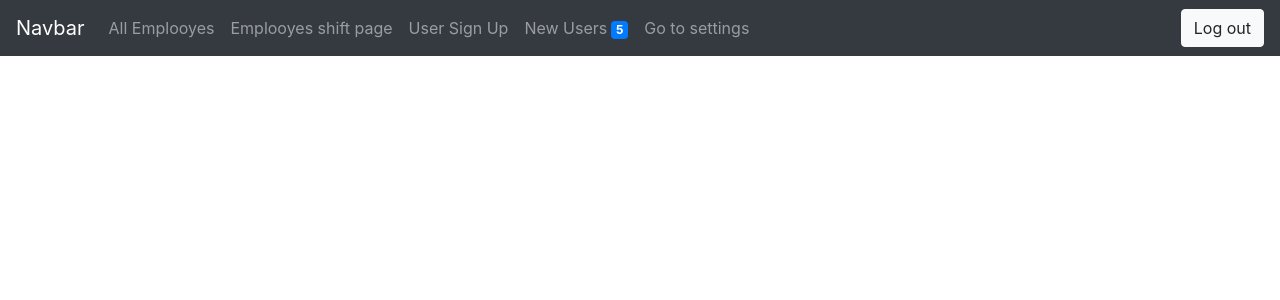
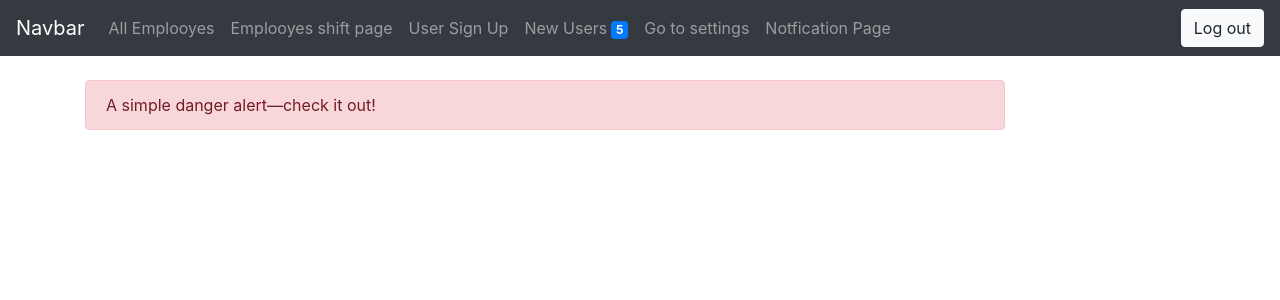
Before and after one commit to bashiroglu/developing-front-employeesmanagerapp, a React (Create React App) app: page /notfication-page in a window 1280 px wide. Shown: the top 300 px of the page. Built offline with nearby package versions, Linux system fonts and the light colour scheme.

Commit message:
added notfication page to display users (except admin) actions

```diff
--- a/src/App.js
+++ b/src/App.js
@@ -8,6 +8,7 @@ import SignUpUserByManagerPage from './pages/signupuserbymanagerpage/SignUpUserB
 import LoginAndSignUpPage from './pages/loginandsignuppage/LoginAndSignUpPage';
 import NewlyAddedEmployeesPage from './pages/newaddedemployeespage/NewlyAddedEmployeesPage';
 import SettingsPage from './pages/settingspageofuser/SettingsPage';
+import NotficationPage from './pages/notficationpage/NotficationPage';
 
 import 'bootstrap/dist/css/bootstrap.min.css';
 
@@ -48,9 +49,10 @@ export class App extends Component {
             />
             <Route
               exact
-              path="/settings"
-              component={SettingsPage}
+              path="/notfication-page"
+              component={NotficationPage}
             />
+            <Route exact path="/settings" component={SettingsPage} />
           </Switch>
         </div>
       </div>
--- a/src/components/header/Header.jsx
+++ b/src/components/header/Header.jsx
@@ -54,6 +54,11 @@ export class Header extends Component {
                   Go to settings
                 </Link>
               </li>
+              <li className="nav-item ">
+                <Link className="nav-link" to="/notfication-page">
+                Notfication Page
+                </Link>
+              </li>
             </ul>
           </div>
           <Link className="btn-light btn ml-auto" to="/logout">
--- /dev/null
+++ b/src/pages/notficationpage/NotficationPage.jsx
@@ -0,0 +1,29 @@
+import React, { Component } from 'react';
+
+export class NotficationPage extends Component {
+  static defaultProps = {
+    notfications: [
+      {
+        who: 'Hasan',
+        what: 'deleted',
+        message: 'his booking',
+        time: '1:7:2020'
+      }
+    ]
+  };
+  render() {
+    return (
+      <div className="container mt-4">
+        <div className="row">
+          <div className="col-md-10">
+            <div class="alert alert-danger" role="alert">
+              A simple danger alert—check it out!
+            </div>
+          </div>
+        </div>
+      </div>
+    );
+  }
+}
+
+export default NotficationPage;
```
